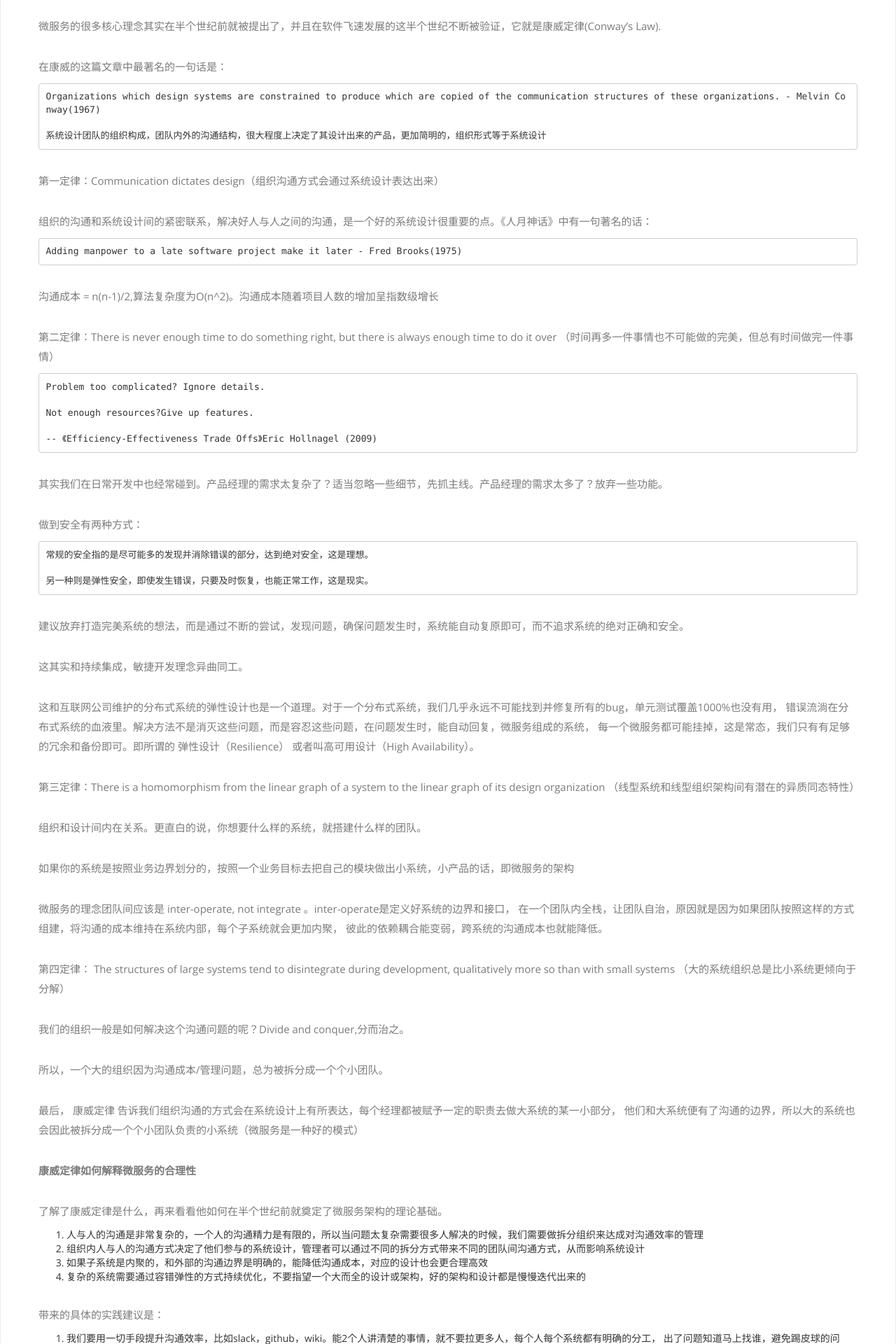
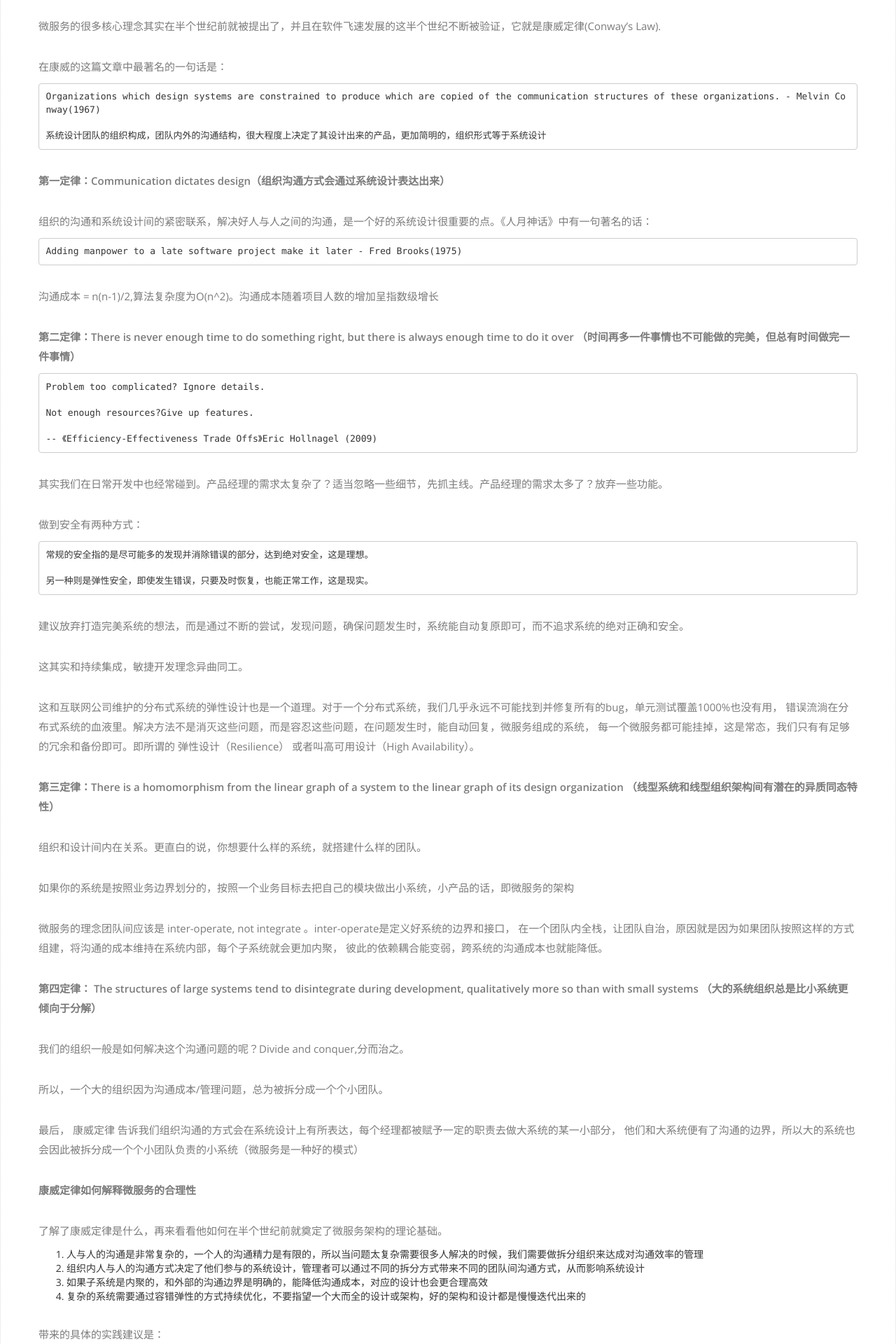
Before and after one commit to danfeisheng/danfeisheng.github.io, a Jekyll site: the page built from _posts/2019-06-10-micro-service-conway-law.md, in a window 1280 px wide. Shown: the part 551-2471 px from the top of the page at 70% size. Built offline with Jekyll 4.4.1, drawn with Linux system fonts in a browser that asks for light colours; nearby versions of some CDN libraries; some web fonts are replaced; library files that are not in the unit come from our copies.

```diff
--- a/_posts/2019-06-10-micro-service-conway-law.md
+++ b/_posts/2019-06-10-micro-service-conway-law.md
@@ -18,7 +18,7 @@ Micro Service - Conway's Law
 
 	系统设计团队的组织构成，团队内外的沟通结构，很大程度上决定了其设计出来的产品，更加简明的，组织形式等于系统设计
 
-第一定律：Communication dictates design（组织沟通方式会通过系统设计表达出来）
+**第一定律：Communication dictates design（组织沟通方式会通过系统设计表达出来）**
 
 组织的沟通和系统设计间的紧密联系，解决好人与人之间的沟通，是一个好的系统设计很重要的点。《人月神话》中有一句著名的话：
 
@@ -26,8 +26,8 @@ Micro Service - Conway's Law
 
 沟通成本 = n(n-1)/2,算法复杂度为O(n^2)。沟通成本随着项目人数的增加呈指数级增长
 
-第二定律：There is never enough time to do something right, but there is always enough time to do it over
-（时间再多一件事情也不可能做的完美，但总有时间做完一件事情）
+**第二定律：There is never enough time to do something right, but there is always enough time to do it over
+（时间再多一件事情也不可能做的完美，但总有时间做完一件事情）**
 
 	Problem too complicated? Ignore details.
 
@@ -51,8 +51,8 @@ Micro Service - Conway's Law
 错误流淌在分布式系统的血液里。解决方法不是消灭这些问题，而是容忍这些问题，在问题发生时，能自动回复，微服务组成的系统，
 每一个微服务都可能挂掉，这是常态，我们只有有足够的冗余和备份即可。即所谓的 弹性设计（Resilience） 或者叫高可用设计（High Availability）。
 
-第三定律：There is a homomorphism from the linear graph of a system to the linear graph of its design organization
-（线型系统和线型组织架构间有潜在的异质同态特性）
+**第三定律：There is a homomorphism from the linear graph of a system to the linear graph of its design organization
+（线型系统和线型组织架构间有潜在的异质同态特性）**
 
 组织和设计间内在关系。更直白的说，你想要什么样的系统，就搭建什么样的团队。
 
@@ -62,8 +62,8 @@ Micro Service - Conway's Law
   在一个团队内全栈，让团队自治，原因就是因为如果团队按照这样的方式组建，将沟通的成本维持在系统内部，每个子系统就会更加内聚，
   彼此的依赖耦合能变弱，跨系统的沟通成本也就能降低。
 
-第四定律： The structures of large systems tend to disintegrate during development, qualitatively more so than with small systems
-（大的系统组织总是比小系统更倾向于分解）
+**第四定律： The structures of large systems tend to disintegrate during development, qualitatively more so than with small systems
+（大的系统组织总是比小系统更倾向于分解）**
 
 我们的组织一般是如何解决这个沟通问题的呢？Divide and conquer,分而治之。
 
```
